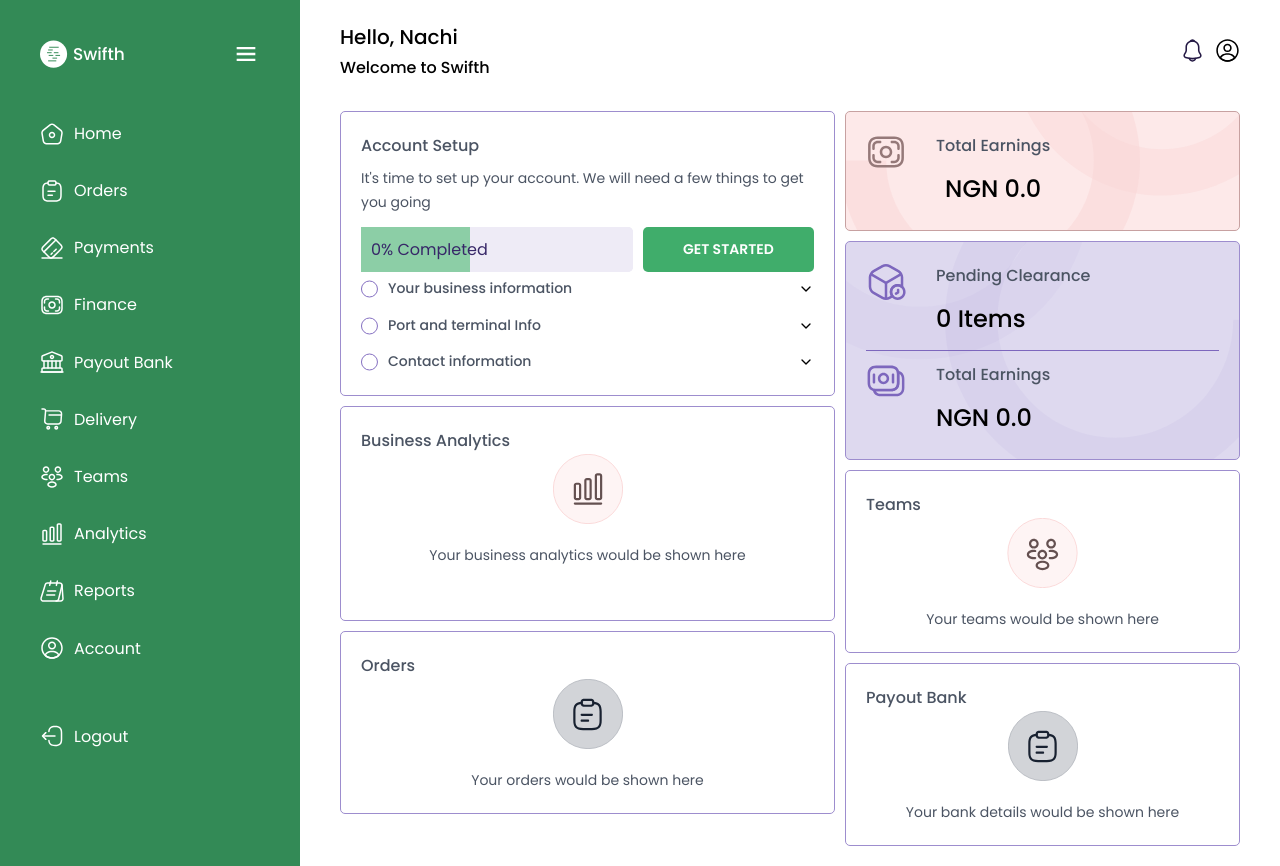
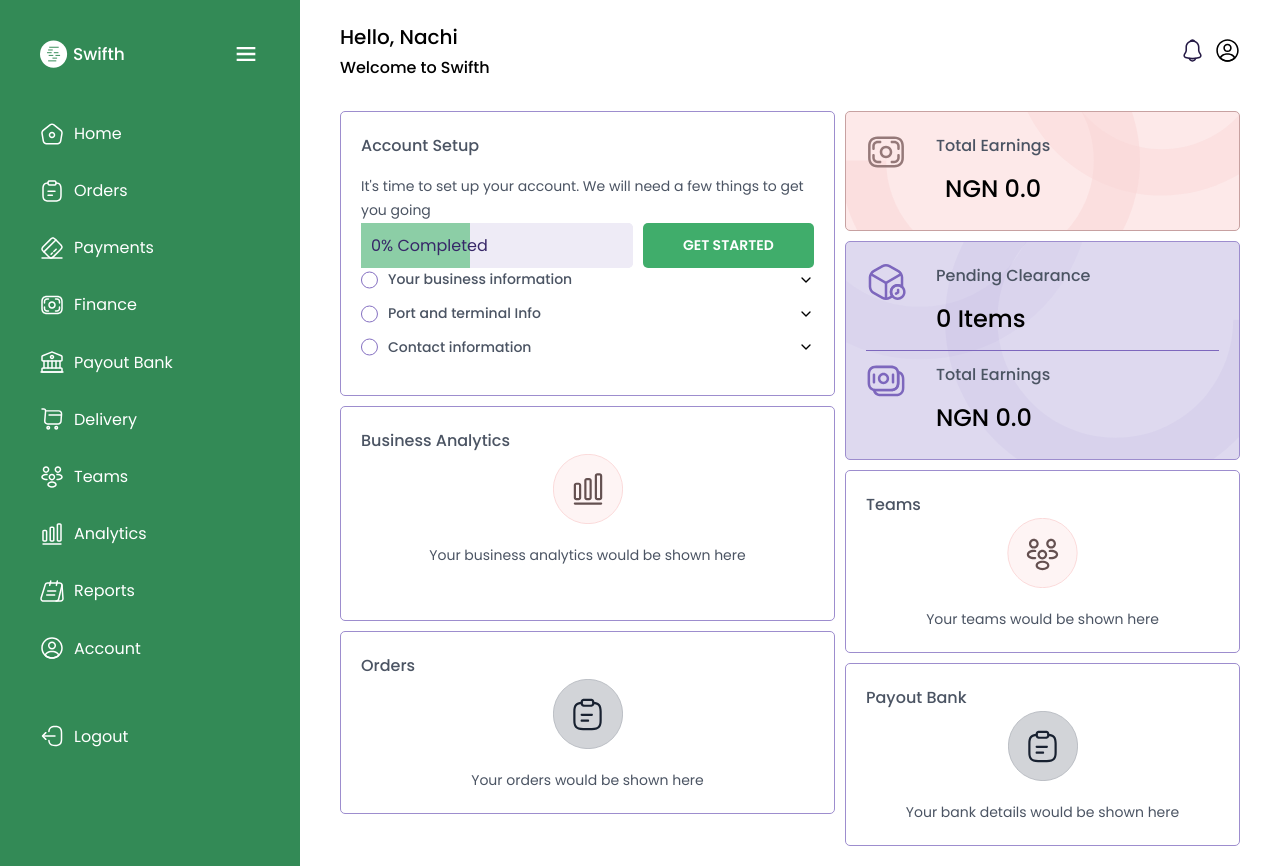
Before and after one commit to projects-for-clients/swifth, a React (Vite) app: page /dashboard in a window 1280 px wide. Built offline with nearby package versions, Linux system fonts and the light colour scheme.

Commit message:
working on filled dashboard

```diff
--- a/src/container/dashboard/home.tsx
+++ b/src/container/dashboard/home.tsx
@@ -55,7 +55,7 @@ function home() {
   } = user;
 
   const firstStep = (
-    <>
+    <div>
       <p className="text">
         It's time to set up your account. We will need a few things to get you
         going
@@ -151,7 +151,7 @@ function home() {
           </div>
         </div>
       </div>
-    </>
+    </div>
   );
 
   const secondStep = (
@@ -267,7 +267,7 @@ function home() {
 
       <div className="dashboard__home">
         <div className='grid gap-4'>
-          <section className="grid gap-4 auto-rows-auto">
+          <section className="grid gap-4">
             <div
               className={`rounded-lg p-8 border border-color-purple-light ${
                 validating === 'idle' && 'grid'
```
